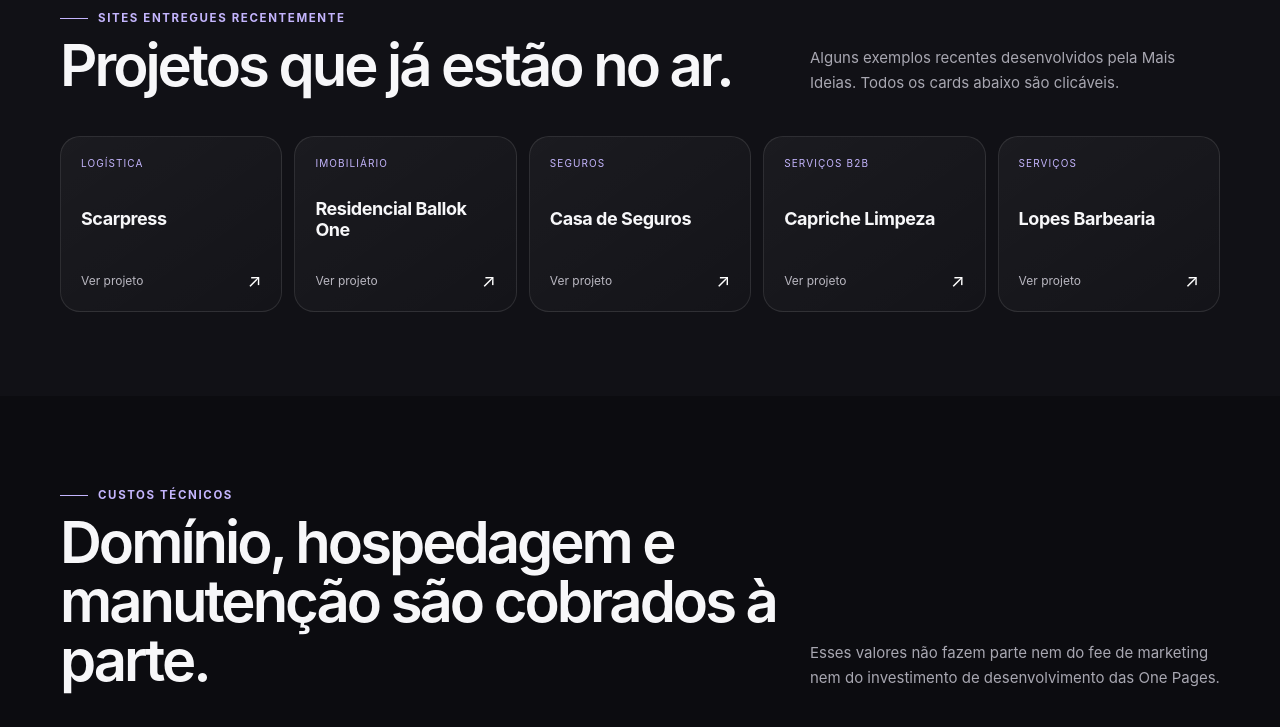
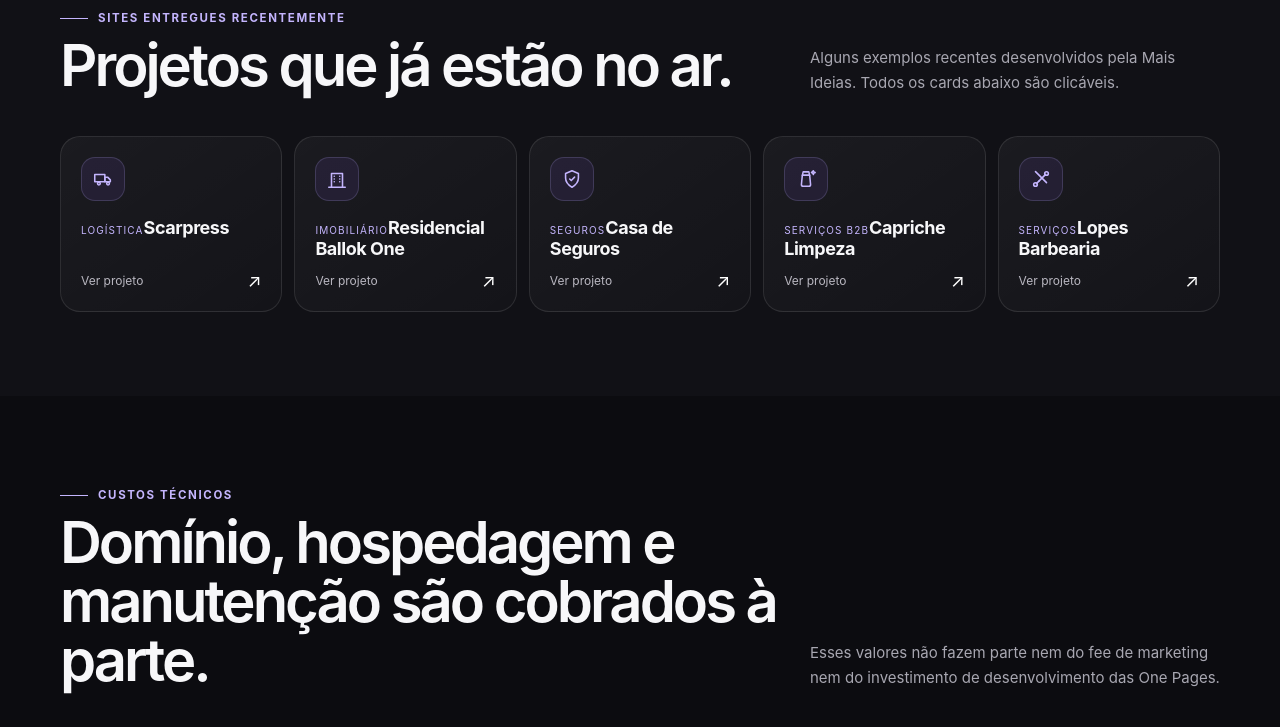
Before and after one commit to jeanmaisideias/proposta-evo, a plain HTML site: page index.html in a window 1280 px wide. Shown: the part 4535-5262 px from the top of the page. Drawn offline with Linux system fonts and the light colour scheme; a web font is replaced by a local one.

Commit message:
Adiciona ícones aos projetos recentes

```diff
--- a/index.html
+++ b/index.html
@@ -9,7 +9,7 @@
   <link rel="preconnect" href="https://api.fontshare.com" />
   <link href="https://api.fontshare.com/v2/css?f[]=general-sans@400,500,600,700&display=swap" rel="stylesheet" />
   <link rel="stylesheet" href="styles.css" />
-  <link rel="stylesheet" href="footer-fix.css?v=20261001-3" />
+  <link rel="stylesheet" href="footer-fix.css?v=20261001-4" />
 </head>
 <body>
   <div class="nav-wrap">
@@ -124,11 +124,11 @@
           <p>Alguns exemplos recentes desenvolvidos pela Mais Ideias. Todos os cards abaixo são clicáveis.</p>
         </div>
         <div class="portfolio-grid">
-          <a class="project-card reveal" href="https://scarpress.com.br/" target="_blank" rel="noopener"><small>Logística</small><strong>Scarpress</strong><div class="project-link"><span>Ver projeto</span><b>↗</b></div></a>
-          <a class="project-card reveal" href="https://www.evoluttaconstrutora.com.br/ballockone/" target="_blank" rel="noopener"><small>Imobiliário</small><strong>Residencial Ballok One</strong><div class="project-link"><span>Ver projeto</span><b>↗</b></div></a>
-          <a class="project-card reveal" href="https://casadeseguros.com.br/" target="_blank" rel="noopener"><small>Seguros</small><strong>Casa de Seguros</strong><div class="project-link"><span>Ver projeto</span><b>↗</b></div></a>
-          <a class="project-card reveal" href="https://caprichelimpeza.com.br/" target="_blank" rel="noopener"><small>Serviços B2B</small><strong>Capriche Limpeza</strong><div class="project-link"><span>Ver projeto</span><b>↗</b></div></a>
-          <a class="project-card reveal" href="https://lopesbarbeariasbs.com.br/" target="_blank" rel="noopener"><small>Serviços</small><strong>Lopes Barbearia</strong><div class="project-link"><span>Ver projeto</span><b>↗</b></div></a>
+          <a class="project-card reveal" href="https://scarpress.com.br/" target="_blank" rel="noopener"><div><div class="project-segment-icon" aria-hidden="true"><svg viewBox="0 0 24 24" fill="none" stroke="currentColor" stroke-width="1.7" stroke-linecap="round" stroke-linejoin="round"><path d="M3 7h11v8H3z"/><path d="M14 10h3l3 3v2h-6z"/><circle cx="7.5" cy="17" r="1.5"/><circle cx="17.5" cy="17" r="1.5"/></svg></div><small>Logística</small><strong>Scarpress</strong></div><div class="project-link"><span>Ver projeto</span><b>↗</b></div></a>
+          <a class="project-card reveal" href="https://www.evoluttaconstrutora.com.br/ballockone/" target="_blank" rel="noopener"><div><div class="project-segment-icon" aria-hidden="true"><svg viewBox="0 0 24 24" fill="none" stroke="currentColor" stroke-width="1.7" stroke-linecap="round" stroke-linejoin="round"><path d="M3 21h18"/><path d="M6 21V6h12v15"/><path d="M9 9h.01M9 12h.01M9 15h.01M15 9h.01M15 12h.01M15 15h.01"/></svg></div><small>Imobiliário</small><strong>Residencial Ballok One</strong></div><div class="project-link"><span>Ver projeto</span><b>↗</b></div></a>
+          <a class="project-card reveal" href="https://casadeseguros.com.br/" target="_blank" rel="noopener"><div><div class="project-segment-icon" aria-hidden="true"><svg viewBox="0 0 24 24" fill="none" stroke="currentColor" stroke-width="1.7" stroke-linecap="round" stroke-linejoin="round"><path d="M12 3l7 3v5c0 4.5-3 7.7-7 10-4-2.3-7-5.5-7-10V6l7-3z"/><path d="M9.5 12l1.7 1.7L14.8 10"/></svg></div><small>Seguros</small><strong>Casa de Seguros</strong></div><div class="project-link"><span>Ver projeto</span><b>↗</b></div></a>
+          <a class="project-card reveal" href="https://caprichelimpeza.com.br/" target="_blank" rel="noopener"><div><div class="project-segment-icon" aria-hidden="true"><svg viewBox="0 0 24 24" fill="none" stroke="currentColor" stroke-width="1.7" stroke-linecap="round" stroke-linejoin="round"><path d="M10 4h4"/><path d="M9 4h6l1 4H8l1-4z"/><path d="M8 8h8l1 10a2 2 0 01-2 2H9a2 2 0 01-2-2L8 8z"/><path d="M18.5 5.5h.01M20 3l.6 1.4L22 5l-1.4.6L20 7l-.6-1.4L18 5z"/></svg></div><small>Serviços B2B</small><strong>Capriche Limpeza</strong></div><div class="project-link"><span>Ver projeto</span><b>↗</b></div></a>
+          <a class="project-card reveal" href="https://lopesbarbeariasbs.com.br/" target="_blank" rel="noopener"><div><div class="project-segment-icon" aria-hidden="true"><svg viewBox="0 0 24 24" fill="none" stroke="currentColor" stroke-width="1.7" stroke-linecap="round" stroke-linejoin="round"><path d="M6 4l12 12"/><path d="M17 7l-7 7"/><path d="M7 17l3-3"/><circle cx="6" cy="18" r="2"/><circle cx="18" cy="6" r="2"/></svg></div><small>Serviços</small><strong>Lopes Barbearia</strong></div><div class="project-link"><span>Ver projeto</span><b>↗</b></div></a>
         </div>
       </div>
     </section>
@@ -186,6 +186,6 @@
     </div>
     <div class="container footer-bottom"><div>Mais Ideias · Marketing · Inteligência · Vendas</div><div>Proposta comercial · Evo Negócios Imobiliários + Fuplastic · 2026</div></div>
   </footer>
-  <script src="app.js?v=20261001-3" defer></script>
+  <script src="app.js?v=20261001-4" defer></script>
 </body>
 </html>
```
